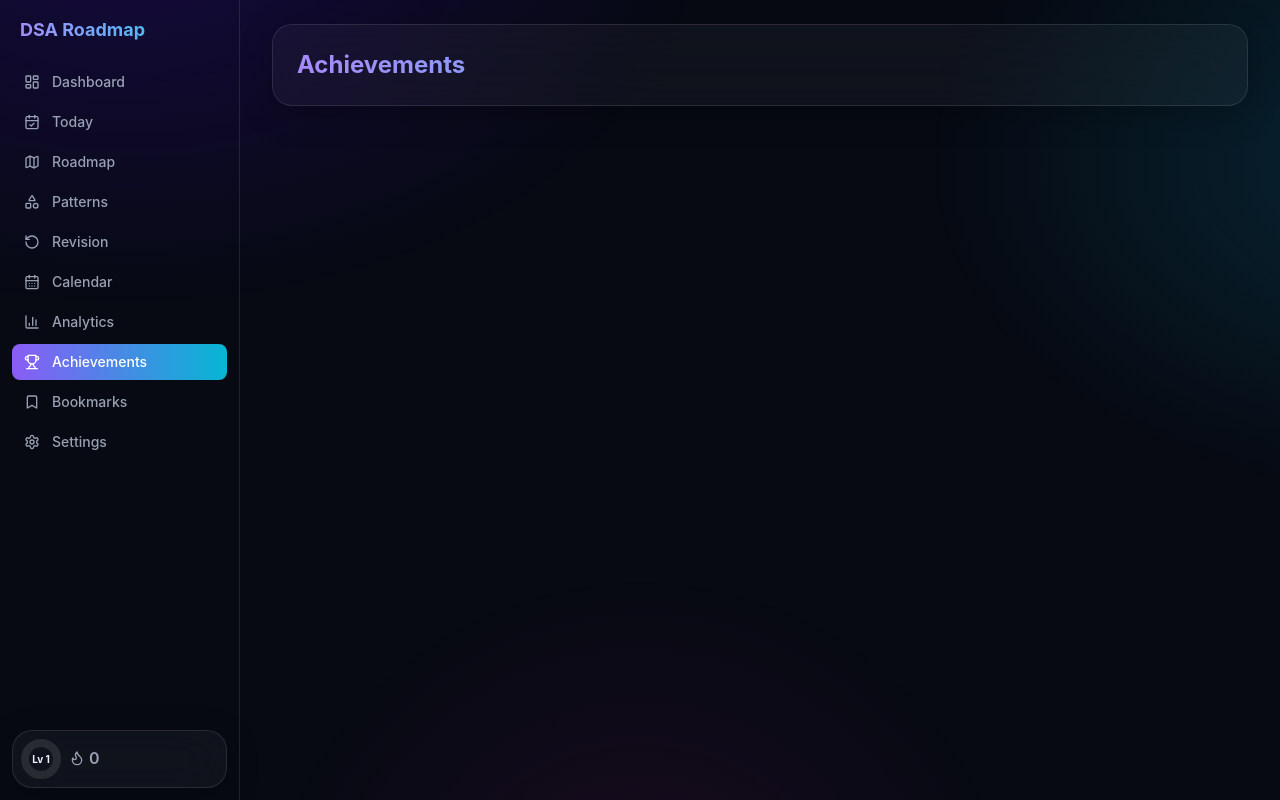
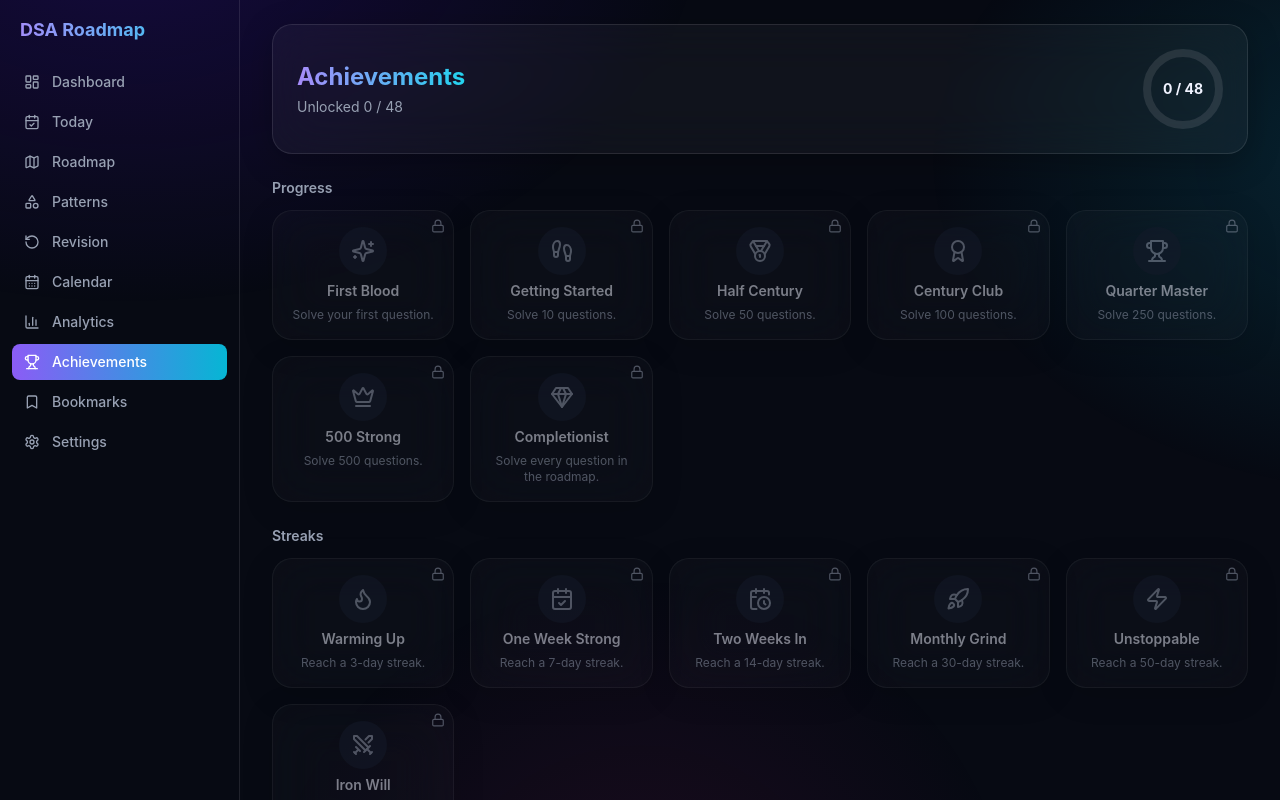
Before and after one commit to ayushsinghh0/LeetCode, a React (Vite) app: page /achievements in a window 1280 px wide. Shown: the top 800 px of the page. Built offline with nearby package versions, Linux system fonts and the light colour scheme.

Commit message:
feat: achievements gallery and unlock toasts

```diff
--- /dev/null
+++ b/src/components/gamification/AchievementToast.tsx
@@ -0,0 +1,92 @@
+import { useEffect, useRef } from 'react';
+import { AnimatePresence, motion } from 'framer-motion';
+import * as LucideIcons from 'lucide-react';
+import type { LucideIcon } from 'lucide-react';
+import { X } from 'lucide-react';
+import { useAppDispatch, useAppSelector } from '@/store/hooks';
+import { toastPopped } from '@/store/slices/uiSlice';
+import { ACHIEVEMENTS } from '@/utils/engine/achievements';
+
+// Dynamic icon lookup, same cast rationale as PatternChip: lucide-react's real export type is a
+// large named union, not an index signature.
+const Icons = LucideIcons as unknown as Record<string, LucideIcon>;
+
+const TOAST_DURATION_MS = 4000;
+
+const achievementById = new Map(ACHIEVEMENTS.map((a) => [a.id, a]));
+
+/**
+ * Watches ui.toastQueue and renders a single slide-in toast for the achievement at the front of
+ * the queue. Auto-dismisses after 4s by dispatching toastPopped, which advances the queue and
+ * (via the effect re-running on the new id) starts a fresh 4s timer for the next toast — so the
+ * queue drains one toast at a time. Mounted once in AppShell.
+ */
+export function AchievementToast() {
+  const currentId = useAppSelector((state) => state.ui.toastQueue[0] ?? null);
+  const dispatch = useAppDispatch();
+  const timerRef = useRef<ReturnType<typeof setTimeout> | null>(null);
+
+  useEffect(() => {
+    if (!currentId) return undefined;
+
+    timerRef.current = setTimeout(() => {
+      dispatch(toastPopped());
+    }, TOAST_DURATION_MS);
+
+    return () => {
+      if (timerRef.current) clearTimeout(timerRef.current);
+      timerRef.current = null;
+    };
+  }, [currentId, dispatch]);
+
+  function handleDismiss() {
+    if (timerRef.current) {
+      clearTimeout(timerRef.current);
+      timerRef.current = null;
+    }
+    dispatch(toastPopped());
+  }
+
+  const def = currentId ? achievementById.get(currentId) : undefined;
+  const Icon = def ? (Icons[def.icon] ?? LucideIcons.Award) : LucideIcons.Award;
+
+  return (
+    <div className="pointer-events-none fixed bottom-4 right-4 z-50">
+      {/* No `exit` variant on the motion.div below: framer-motion only defers unmounting for an
+          AnimatePresence child that declares one, and this toast needs to leave the DOM the
+          instant its id is popped from the queue (both on the 4s auto-dismiss and the X button)
+          rather than lingering through an exit animation — so only the slide-in entrance is
+          animated. */}
+      <AnimatePresence>
+        {def && (
+          <motion.div
+            key={def.id}
+            initial={{ opacity: 0, x: 80 }}
+            animate={{ opacity: 1, x: 0 }}
+            transition={{ duration: 0.3, ease: 'easeOut' }}
+            role="status"
+            className="glass pointer-events-auto flex items-center gap-3 p-4 pr-3 shadow-lg"
+          >
+            <span className="inline-flex h-10 w-10 shrink-0 items-center justify-center rounded-full bg-accent-gradient text-white">
+              <Icon className="h-5 w-5" aria-hidden="true" />
+            </span>
+            <div className="min-w-0">
+              <p className="text-xs font-medium text-muted-foreground">Achievement unlocked!</p>
+              <p className="truncate text-sm font-semibold">{def.title}</p>
+            </div>
+            <button
+              type="button"
+              aria-label="Dismiss"
+              onClick={handleDismiss}
+              className="ml-1 shrink-0 rounded-full p-1 text-muted-foreground transition-colors hover:text-foreground"
+            >
+              <X className="h-4 w-4" aria-hidden="true" />
+            </button>
+          </motion.div>
+        )}
+      </AnimatePresence>
+    </div>
+  );
+}
+
+export default AchievementToast;
--- a/src/components/layout/AppShell.tsx
+++ b/src/components/layout/AppShell.tsx
@@ -3,6 +3,7 @@ import { Sidebar } from '@/components/layout/Sidebar';
 import { MobileNav } from '@/components/layout/MobileNav';
 import { PageTransition } from '@/components/layout/PageTransition';
 import { QuestionDetailModal } from '@/components/questions/QuestionDetailModal';
+import { AchievementToast } from '@/components/gamification/AchievementToast';
 import { useCelebration } from '@/hooks/useCelebration';
 
 export function AppShell() {
@@ -20,6 +21,7 @@ export function AppShell() {
       </main>
       <MobileNav />
       <QuestionDetailModal />
+      <AchievementToast />
     </div>
   );
 }
--- a/src/pages/AchievementsPage.tsx
+++ b/src/pages/AchievementsPage.tsx
@@ -1,7 +1,121 @@
-export default function AchievementsPage() {
+import { format, parseISO } from 'date-fns';
+import * as LucideIcons from 'lucide-react';
+import type { LucideIcon } from 'lucide-react';
+import { Lock } from 'lucide-react';
+import { ProgressRing } from '@/components/shared/ProgressRing';
+import { cn } from '@/utils/cn';
+import { useAppSelector } from '@/store/hooks';
+import { ACHIEVEMENTS, type AchievementDef } from '@/utils/engine/achievements';
+
+// Dynamic icon lookup, same cast rationale as PatternChip: lucide-react's real export type is a
+// large named union, not an index signature.
+const Icons = LucideIcons as unknown as Record<string, LucideIcon>;
+
+export interface AchievementGroup {
+  name: string;
+  items: AchievementDef[];
+}
+
+// Every matcher's ids are mutually exclusive by prefix, so a def can match at most one of these
+// 4 — Special (below) is the complement of their union, not a 5th independent matcher.
+const GROUP_MATCHERS: { name: string; test: (id: string) => boolean }[] = [
+  { name: 'Progress', test: (id) => id === 'first-solve' || id.startsWith('solved-') },
+  { name: 'Streaks', test: (id) => id.startsWith('streak-') },
+  { name: 'Patterns', test: (id) => id.startsWith('pattern-100-') },
+  { name: 'Mastery', test: (id) => id === 'first-mastered' || id === 'mastered-100' },
+];
+
+/**
+ * Groups every def in `defs` into exactly one of 5 sections, derived from the real achievements
+ * array rather than a hardcoded id-by-id list. Special is the catch-all: today that's
+ * all-easy/all-medium/all-hard/perfect-revision-week/comeback, but it's computed as "whatever
+ * matched none of the first 4 matchers" so a future engine addition whose id fits no prefix
+ * still lands somewhere instead of being silently dropped.
+ */
+export function groupAchievements(defs: AchievementDef[]): AchievementGroup[] {
+  const assigned = new Set<string>();
+  const groups: AchievementGroup[] = GROUP_MATCHERS.map(({ name, test }) => {
+    const items = defs.filter((def) => test(def.id));
+    for (const item of items) assigned.add(item.id);
+    return { name, items };
+  });
+  groups.push({ name: 'Special', items: defs.filter((def) => !assigned.has(def.id)) });
+  return groups;
+}
+
+interface AchievementCardProps {
+  def: AchievementDef;
+  unlockedDate?: string;
+}
+
+function AchievementCard({ def, unlockedDate }: AchievementCardProps) {
+  const Icon = Icons[def.icon] ?? LucideIcons.Award;
+  const unlocked = !!unlockedDate;
+
   return (
-    <div className="glass p-6">
-      <h1 className="text-2xl font-bold text-gradient">Achievements</h1>
+    <div
+      aria-label={`${def.title} — ${unlocked ? 'unlocked' : 'locked'}`}
+      className={cn(
+        'glass relative flex flex-col items-center gap-1.5 p-4 text-center',
+        unlocked ? 'border-primary/60 shadow-[0_0_24px_hsl(var(--primary)/0.35)]' : 'opacity-50',
+      )}
+    >
+      {!unlocked && (
+        <span className="absolute right-2 top-2 text-muted-foreground" aria-hidden="true">
+          <Lock className="h-3.5 w-3.5" />
+        </span>
+      )}
+      <span
+        className={cn(
+          'inline-flex h-12 w-12 items-center justify-center rounded-full',
+          unlocked ? 'bg-accent-gradient text-white' : 'bg-muted text-muted-foreground',
+        )}
+      >
+        <Icon className="h-6 w-6" aria-hidden="true" />
+      </span>
+      <p className="text-sm font-semibold">{def.title}</p>
+      <p className="text-xs text-muted-foreground">{def.description}</p>
+      {unlockedDate && (
+        <p className="mt-0.5 text-xs font-medium text-primary">
+          Unlocked {format(parseISO(unlockedDate), 'MMM d, yyyy')}
+        </p>
+      )}
     </div>
   );
 }
+
+export default function AchievementsPage() {
+  const unlocked = useAppSelector((state) => state.gamification.unlocked);
+  const unlockedCount = Object.keys(unlocked).length;
+  const total = ACHIEVEMENTS.length;
+  const groups = groupAchievements(ACHIEVEMENTS);
+
+  return (
+    <div className="flex flex-col gap-6">
+      <div className="glass flex flex-col items-center gap-4 p-6 sm:flex-row sm:justify-between">
+        <div>
+          <h1 className="text-2xl font-bold text-gradient">Achievements</h1>
+          <p className="mt-1 text-sm text-muted-foreground">
+            Unlocked {unlockedCount} / {total}
+          </p>
+        </div>
+        <ProgressRing value={unlockedCount} max={total} size={80}>
+          <span className="text-sm font-bold">
+            {unlockedCount} / {total}
+          </span>
+        </ProgressRing>
+      </div>
+
+      {groups.map((group) => (
+        <section key={group.name} className="flex flex-col gap-3">
+          <h2 className="text-sm font-semibold text-muted-foreground">{group.name}</h2>
+          <div className="grid grid-cols-2 gap-4 sm:grid-cols-3 md:grid-cols-4 lg:grid-cols-5">
+            {group.items.map((def) => (
+              <AchievementCard key={def.id} def={def} unlockedDate={unlocked[def.id]} />
+            ))}
+          </div>
+        </section>
+      ))}
+    </div>
+  );
+}
```
Also changed, not shown: 1 other file (tests, documents, lock files or other folders).
